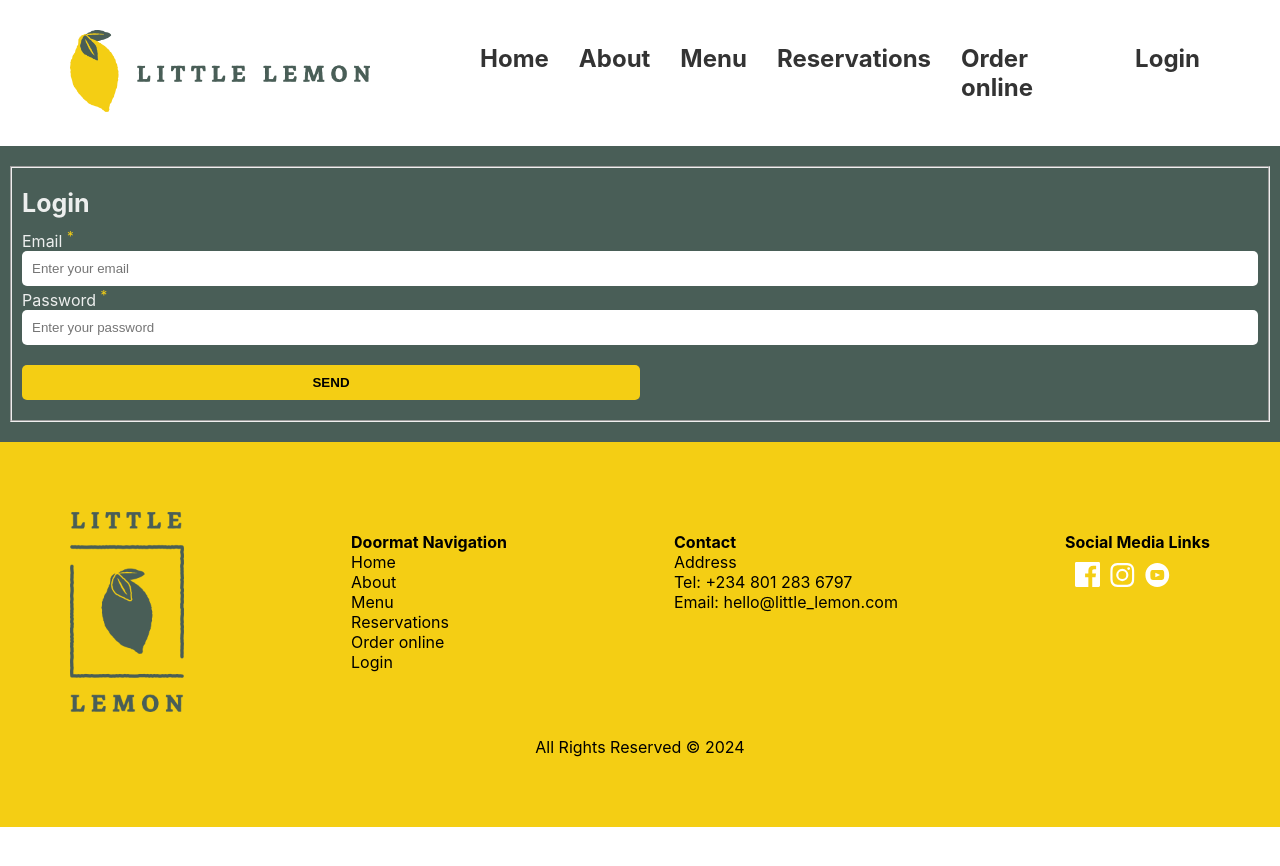
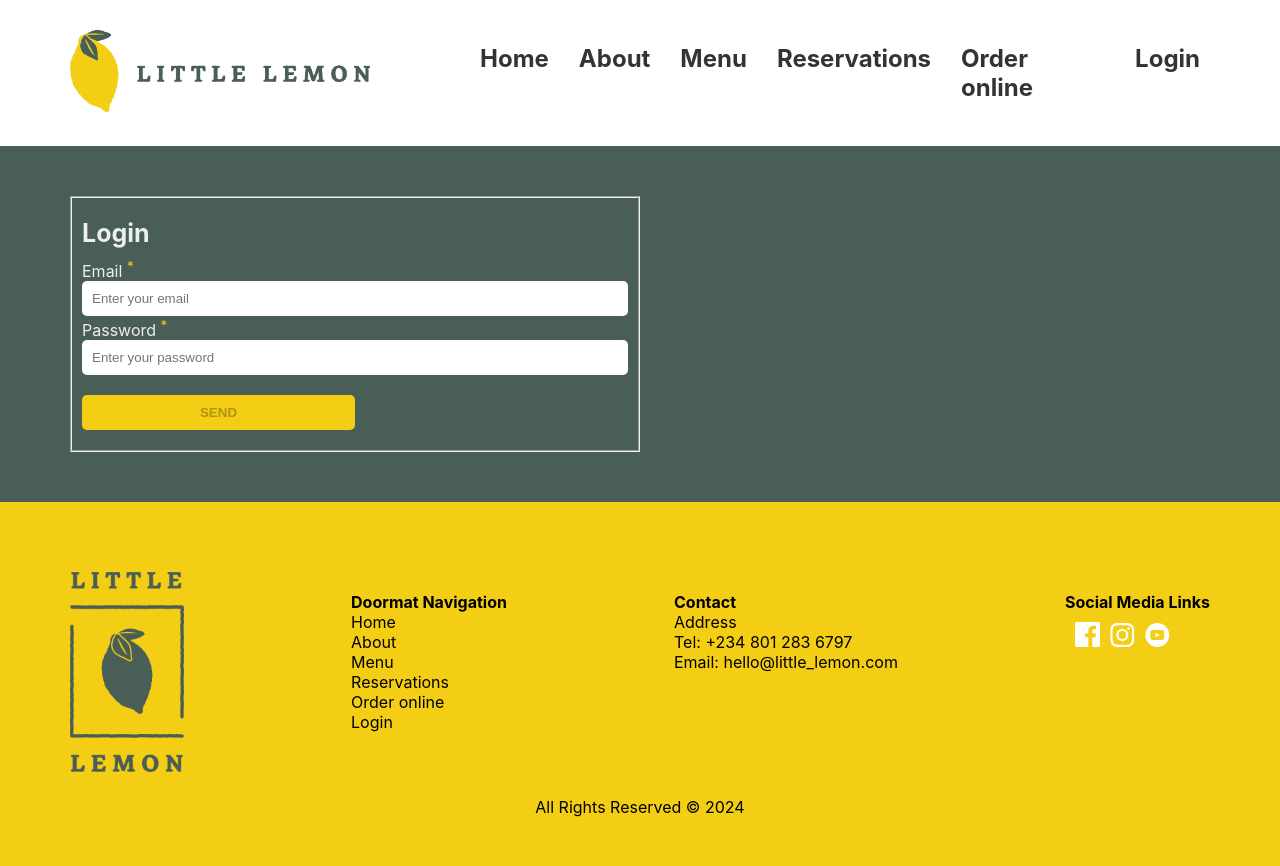
Before and after one commit to Dimgba-Eme/my-restaurant, a React (Create React App) app: page /login in a window 1280 px wide. Shown: the top 866 px of the page. Before the commit the page ends 827 px from the top, so only its background shows below. Built offline with nearby package versions, Linux system fonts and the light colour scheme.

Commit message:
Added Utils component for form email validation

```diff
--- a/src/App.scss
+++ b/src/App.scss
@@ -709,6 +709,7 @@
     h4 {
       margin-top: 20px;
     }
+
     img {
       width: 20%;
     }
@@ -733,6 +734,7 @@
 @media only screen and (min-width: 700px) {
   .footer-wrapper {
     padding: 30px 20px;
+
     .footer-container {
       display: flex;
       justify-content: space-between;
@@ -787,6 +789,7 @@
     grid-template-columns: repeat(2, auto);
     gap: 10px;
     padding-top: 20px;
+
     img {
       width: 100%;
     }
@@ -796,6 +799,7 @@
 @media only screen and (min-width: 700px) {
   .about-wrapper {
     padding: 20px 30px;
+
     .about-pics {
       gap: 20px;
     }
@@ -812,10 +816,11 @@
   }
 }
 
-form {
+.login-form {
   background-color: $Primary-color1;
   color: $secondary-color3;
   padding: 20px 10px;
+
   fieldset {
     padding: 20px 10px;
 
@@ -845,3 +850,23 @@
     }
   }
 }
+
+@media only screen and (min-width: 700px) {
+  .login-form {
+    padding: 20px;
+
+    fieldset {
+      width: 80%;
+    }
+  }
+}
+
+@media only screen and (min-width: 1000px) {
+  .login-form {
+    padding: 50px 70px;
+
+    fieldset {
+      width: 50%;
+    }
+  }
+}
--- a/src/components/LoginForm.js
+++ b/src/components/LoginForm.js
@@ -1,26 +1,67 @@
 import React from 'react'
+import { useState, useEffect } from 'react';
+import { validateEmail } from './Utils';
+
+const passwordErrorMessage = () => {
+    return (
+        <p>The password should not have less than 8 characters</p>
+    );
+}
 
 function LoginForm() {
+
+    const [email, setEmail] = useState("");
+    const [password, setPassword] = useState({
+        value: '',
+        isTouched: false,
+});
+
+    const getFormIsValid = () => {
         return (
-    <>
-     <form>
+          validateEmail(email) && password.value.length >= 8
+        );
+    };
+
+    const clearForm = (e) => {
+        setEmail("");
+        setPassword({
+            value: '',
+            isTouched: false,
+        });
+    };
+
+
+    const handleSubmit = (e) => {
+        e.preventDefault();
+        clearForm();
+        alert('Logged In');
+    }
+
+    useEffect(() => {
+        document.tltle = 'Little Lemon | Login';
+    }, []);
+
+    return (
+        <div className='login-form'>
+            <form onSubmit={handleSubmit}>
                 <fieldset>
                     <h1>Login</h1>
                     <label htmlFor='email'>Email <sup>*</sup></label>
                     <br />
-            <input type='email' placeholder='Enter your email' id='email' />
+                    <input type='email' placeholder='Enter your email' id='email' value={email} onChange={e => setEmail(e.target.value) } />
                     <br />
 
                     <label htmlFor='pwd'>Password <sup>*</sup></label>
                     <br />
-            <input type='password' placeholder='Enter your password' id='pwd' />
+                    <input type='password' placeholder='Enter your password' id='pwd' value={password.value} onChange={e => setPassword({ ...password, value: e.target.value })} onBlur={() => setPassword({...password, isTouched: true})} />
+                    {password.value.length < 8 && password.isTouched ? (passwordErrorMessage) : null}
                     <br />
                     <br />
 
-            <button>SEND</button>
+                    <button type='submit' disabled={!getFormIsValid()}>SEND</button>
                 </fieldset>
             </form>
-    </>
+        </div>
     )
 }
 
--- /dev/null
+++ b/src/components/Utils.js
@@ -0,0 +1,7 @@
+export const validateEmail = (email) => {
+    return String(email)
+      .toLowerCase()
+      .match(
+        /^(([^<>()[\]\\.,;:\s@"]+(\.[^<>()[\]\\.,;:\s@"]+)*)|(".+"))@((\[[0-9]{1,3}\.[0-9]{1,3}\.[0-9]{1,3}\.[0-9]{1,3}\])|(([a-zA-Z\-0-9]+\.)+[a-zA-Z]{2,}))$/
+      );
+  };
```
Lines whose indentation alone changed are shown as unchanged.
